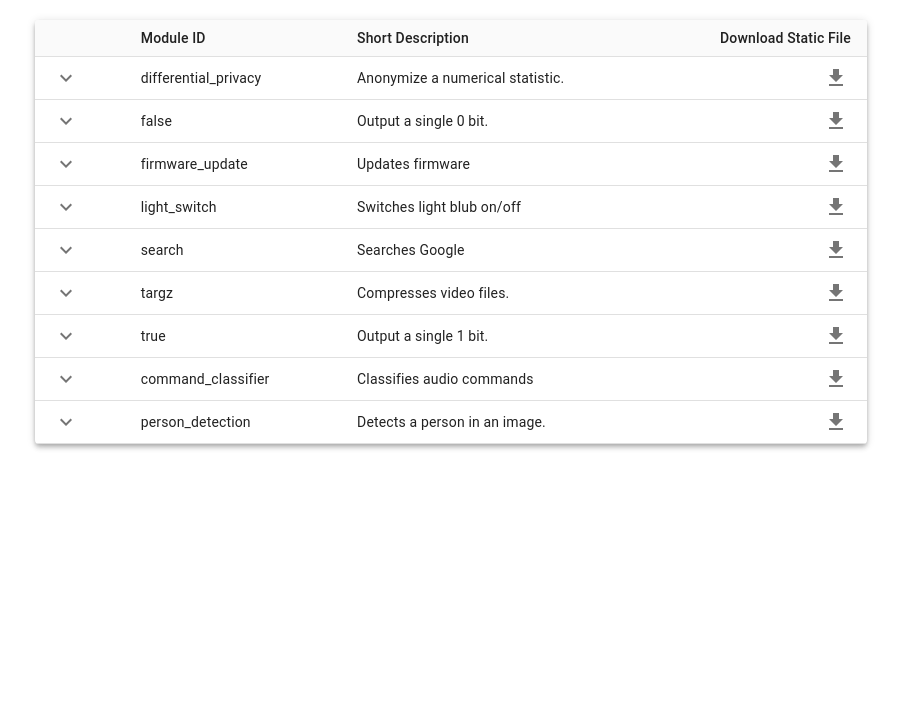
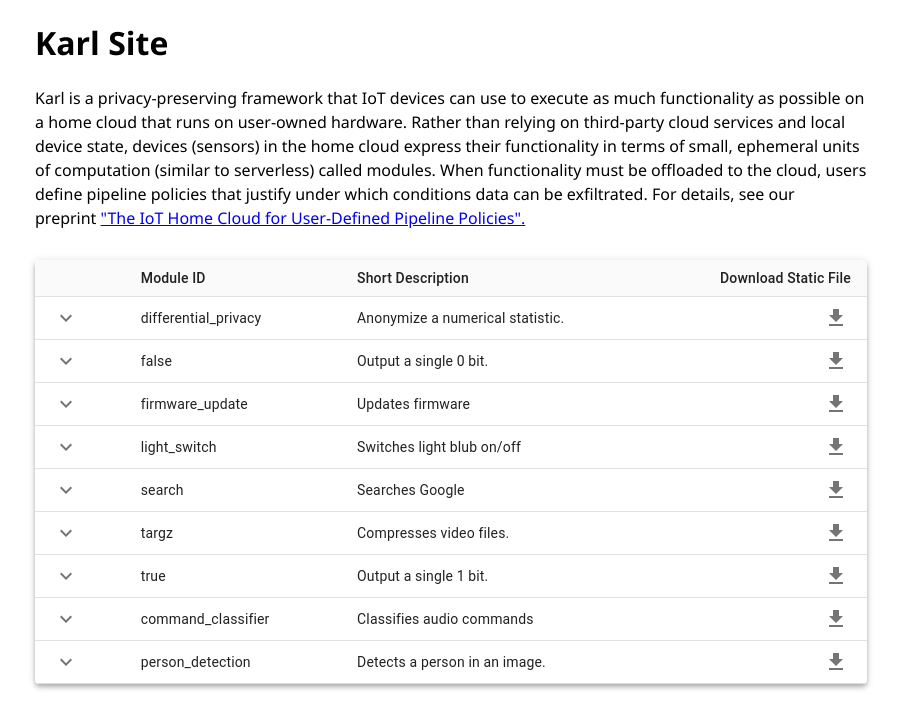
Before and after one commit to karl-home/karl-site, a React (Create React App) app: page / in a window 1280 px wide. Shown: the top 728 px of the page, without its empty margins (189-1090 px from the left). Built offline with nearby package versions, Linux system fonts and the light colour scheme.

Commit message:
Addded header and text

```diff
--- a/src/App.css
+++ b/src/App.css
@@ -4,8 +4,22 @@
 }
 
 .table-container {
-  margin-top: 20px;
-  margin-bottom: 20px;
+  margin-top: 30px;
+  margin-bottom: 30px;
   width: 65vw;
   max-width: 900px;
 }
+
+.text-container {
+  width: 65vw;
+  max-width: 900px;
+}
+
+p {
+  line-height: 1.5;
+  font-family: 'Segoe UI', Tahoma, Geneva, Verdana, sans-serif;
+}
+
+h1 {
+  font-family: 'Segoe UI', Tahoma, Geneva, Verdana, sans-serif;
+}
--- a/src/App.js
+++ b/src/App.js
@@ -45,9 +45,9 @@ function Row(props) {
           {data.module_id}
         </TableCell>
         <TableCell>{data.short_desc}</TableCell>
-        <TableCell align = "right">
-          <a href = {downloadFile} download>
-            <IconButton size = "small">
+        <TableCell align="right">
+          <a href={downloadFile} download>
+            <IconButton size="small">
               <GetAppIcon></GetAppIcon>
             </IconButton>
           </a>
@@ -56,12 +56,12 @@ function Row(props) {
       <TableRow>
         <TableCell style={{ paddingBottom: 0, paddingTop: 0 }} colSpan={6}>
           <Collapse in={open} timeout="auto" unmountOnExit>
-            <Box margin = {1} marginBottom = {3}>
+            <Box margin={1} marginBottom={3}>
               <Typography variant="p" gutterBottom component="div">
                 {data.long_desc}
               </Typography>
-            <TableContainer component = {Paper}>
-              <Table size = "small">
+              <TableContainer component={Paper}>
+                <Table size="small">
                   <TableHead>
                     <TableRow>
                       <TableCell>Input Parameters</TableCell>
@@ -88,15 +88,27 @@ function Row(props) {
 
 export default function App() {
   return (
-    <div className = "center table-container">
-      <TableContainer component={Paper} elevation = {4}>
-        <Table stickyHeader = "true" size = "small">
+    <div>
+      <div className="center text-container">
+        <h1>Karl Site</h1>
+      </div>
+      <div className="center text-container">
+        <p>
+          Karl is a privacy-preserving framework that IoT devices can use to execute as much functionality as possible on a home cloud that runs on user-owned hardware. Rather than relying on third-party cloud services and local device state, devices (sensors) in the home cloud express their functionality in terms of small, ephemeral units of computation (similar to serverless) called modules. When functionality must be offloaded to the cloud, users define pipeline policies that justify under which conditions data can be exfiltrated. For details, see our preprint&nbsp;
+          <a href="http://www.ginayuan.com/preprints/preprint-karl.pdf">
+            "The IoT Home Cloud for User-Defined Pipeline Policies".
+          </a>
+        </p>
+      </div>
+      <div className="center table-container">
+        <TableContainer component={Paper} elevation={4}>
+          <Table stickyHeader="true" size="small">
             <TableHead>
               <TableRow>
                 <TableCell />
                 <TableCell>Module ID</TableCell>
                 <TableCell>Short Description</TableCell>
-              <TableCell align = "right">Download Static File</TableCell>
+                <TableCell align="right">Download Static File</TableCell>
               </TableRow>
             </TableHead>
             <TableBody>
@@ -107,6 +119,8 @@ export default function App() {
           </Table>
         </TableContainer>
       </div>
+    </div>
+
 
   );
 }
```
Lines whose indentation alone changed are shown as unchanged.
